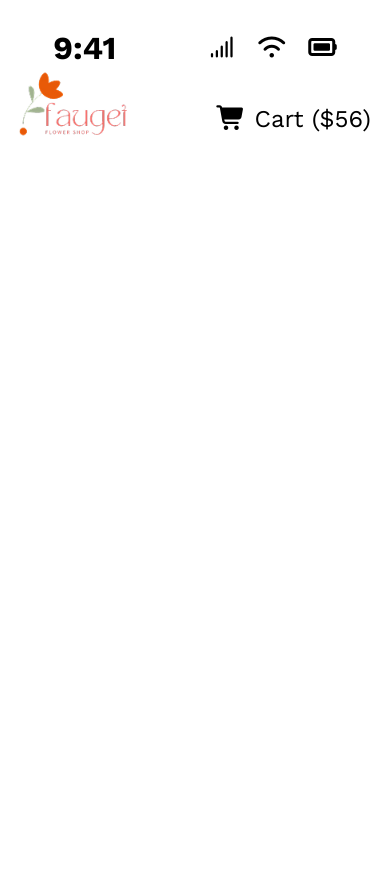
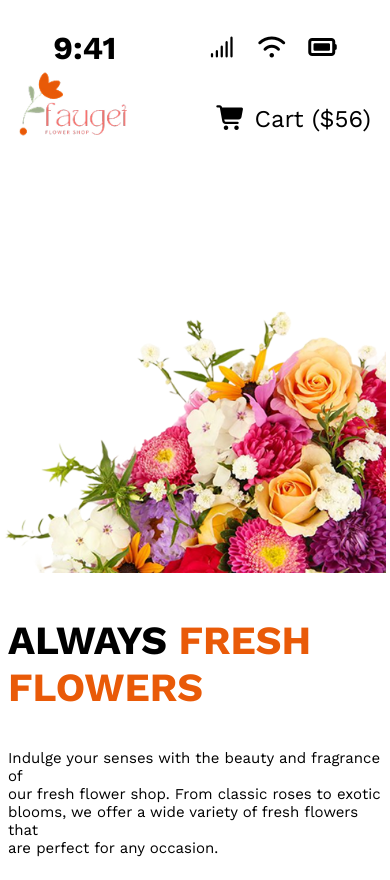
Before and after one commit to habibullah22/assignment-2, a plain HTML site: page index.html in a window 390 px wide. Before the commit the page ends 844 px from the top, so only its background shows below. Drawn offline with nearby package versions, Linux system fonts and the light colour scheme.

Commit message:
aded banner section with responsive mobile device

```diff
--- a/css/style.css
+++ b/css/style.css
@@ -1,76 +1,113 @@
-@import url('https://fonts.googleapis.com/css2?family=Noto+Serif:ital,wght@0,100..900;1,100..900&family=Work+Sans:ital,wght@0,100..900;1,100..900&display=swap');
+@import url("https://fonts.googleapis.com/css2?family=Noto+Serif:ital,wght@0,100..900;1,100..900&family=Work+Sans:ital,wght@0,100..900;1,100..900&display=swap");
 
-.nav-mobile{
+.nav-mobile {
   display: none;
 }
-.work-sans{
+.work-sans {
   font-family: "Work Sans", sans-serif;
   font-optical-sizing: auto;
   font-style: normal;
 }
 
-.nav-container{
+.nav-container {
   max-width: 1140px;
   margin: 0 auto;
   display: flex;
   justify-content: space-between;
   align-items: center;
 }
-.logo-side img{
+.logo-side img {
   width: 100%;
 }
-.lists{
+.lists {
   display: flex;
   align-items: center;
   gap: 30px;
 }
-.lists li{
+.lists li {
   list-style: none;
 }
-#color-gray{
-    color: #8987A1;
+#color-gray {
+  color: #8987a1;
 }
-.lists a{
+.lists a {
   text-decoration: none;
   color: black;
 }
+/* first section end  */
 
-
-
+/* second section start  */
+.banner {
+  margin-top: 120px;
+}
+.banner-container {
+  max-width: 1140px;
+  margin: 0 auto;
+  display: flex;
+  align-items: end;
+}
+.banner-title h3 {
+  margin-bottom: -2px;
+  font-weight: 700;
+  font-size: 3em;
+}
+.flowers-primary-text {
+  color: #e95a08;
+}
+.banner-img img{
+    width: 100%;
+}
+/* second section done  */
 
 /* Responsive side  */
 @media screen and (max-width: 576px) {
-    .nav-mobile{
+  .nav-mobile {
     display: flex;
     justify-content: space-around;
     align-items: center;
   }
-    .clock{
+  .clock {
     font-weight: 700;
     font-size: 2em;
   }
-    .mobile-right{
+  .mobile-right {
     font-size: 1.5em;
     display: flex;
     gap: 20px;
   }
-    .lists li{
+  .lists li {
     display: none;
   }
-    .nav-container{
+  .nav-container {
     margin-top: -50px;
     display: flex;
     align-items: center;
     justify-content: space-around;
   }
-    .logo-side img{
+  .logo-side img {
     width: 80%;
   }
-    .add-to-cart{
+  .add-to-cart {
     margin-top: 50px;
     font-size: 1.5em;
   }
   /* navbar responsive done  */
 
-
+  /* banner section start  */
+  .banner-container{
+    flex-direction: column-reverse;
   }
+  .banner-img img{
+    width: 450px;
+    margin-right: -4px;
+  }
+  .banner-title h3 {
+  margin-bottom: -2px;
+  font-weight: 700;
+  font-size: 2.5em;
+}
+.banner-title p{
+    margin-top: 40px;
+    font-size: 15px;
+}
+}
--- a/index.html
+++ b/index.html
@@ -1,11 +1,17 @@
 <!DOCTYPE html>
 <html lang="en">
   <head>
-    <meta charset="UTF-8">
-    <meta name="viewport" content="width=device-width, initial-scale=1.0">
+    <meta charset="UTF-8" />
+    <meta name="viewport" content="width=device-width, initial-scale=1.0" />
     <title>Assignment-2</title>
-    <link rel="stylesheet" href="css/style.css">
-    <link rel="stylesheet" href="https://cdnjs.cloudflare.com/ajax/libs/font-awesome/7.0.0/css/all.min.css" integrity="sha512-DxV+EoADOkOygM4IR9yXP8Sb2qwgidEmeqAEmDKIOfPRQZOWbXCzLC6vjbZyy0vPisbH2SyW27+ddLVCN+OMzQ==" crossorigin="anonymous" referrerpolicy="no-referrer" />
+    <link rel="stylesheet" href="css/style.css" />
+    <link
+      rel="stylesheet"
+      href="https://cdnjs.cloudflare.com/ajax/libs/font-awesome/7.0.0/css/all.min.css"
+      integrity="sha512-DxV+EoADOkOygM4IR9yXP8Sb2qwgidEmeqAEmDKIOfPRQZOWbXCzLC6vjbZyy0vPisbH2SyW27+ddLVCN+OMzQ=="
+      crossorigin="anonymous"
+      referrerpolicy="no-referrer"
+    />
   </head>
   <body class="work-sans">
     <header>
@@ -21,7 +27,7 @@
       </div>
       <div class="nav-container">
         <div class="logo-side">
-                <img src="./assets/logo.png" alt="">
+          <img src="./assets/logo.png" alt="" />
         </div>
         <div class="navigation-side">
           <ul class="lists">
@@ -29,16 +35,24 @@
             <li><a id="color-gray" href="">Shop</a></li>
             <li><a id="color-gray" href="">About Us</a></li>
 
-                    <p class="add-to-cart"><i class="fa-solid fa-cart-shopping"></i> Cart ($56)</p>
+            <p class="add-to-cart">
+              <i class="fa-solid fa-cart-shopping"></i> Cart ($56)
+            </p>
           </ul>
         </div>
       </div>
     </header>
-    <main>
-
+    <main class="banner">
+        <div class="banner-container">
+            <div class="banner-title">
+                <h3>ALWAYS<span class="flowers-primary-text"> FRESH FLOWERS</span></h3>
+                <p>Indulge your senses with the beauty and fragrance of <br> our fresh flower shop. From classic roses to exotic <br> blooms, we offer a wide variety of fresh flowers that <br> are perfect for any occasion. </p>
+            </div>
+            <div class="banner-img">
+                <img src="./assets/hero-flower.png" alt="">
+            </div>
+        </div>
     </main>
-    <footer>
-
-    </footer>
+    <footer></footer>
   </body>
 </html>
```
Lines whose indentation alone changed are shown as unchanged.
